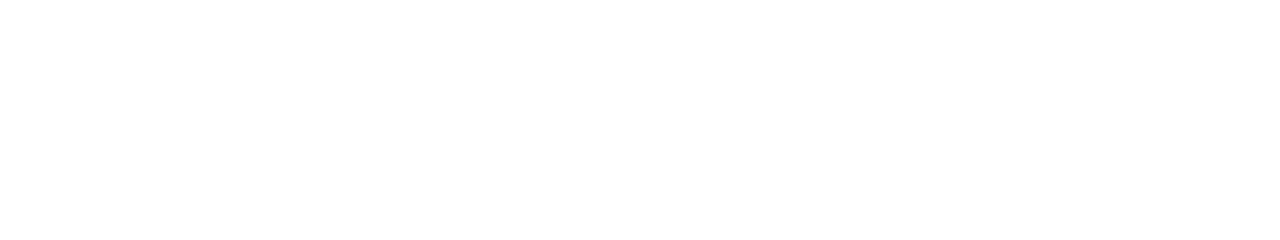
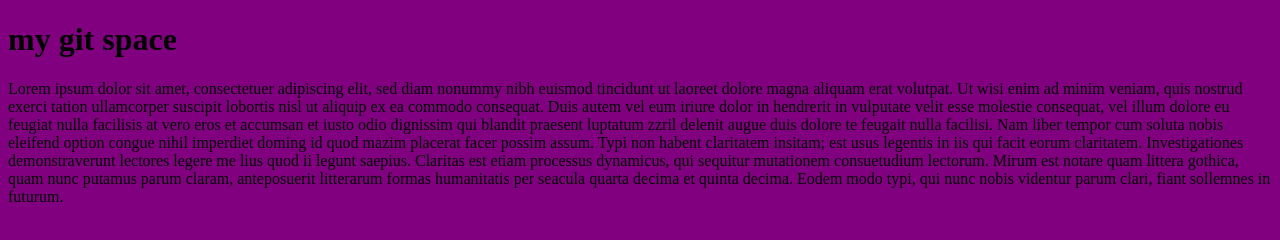
Before and after one commit to kevindean02/test, a plain HTML site: page index.html in a window 1280 px wide. Drawn offline with Linux system fonts and the light colour scheme.

Commit message:
changed background color

```diff
--- a/index.html
+++ b/index.html
@@ -4,9 +4,30 @@
     <meta charset="UTF-8">
     <meta name="viewport" content="width=device-width, initial-scale=1.0">
     <meta http-equiv="X-UA-Compatible" content="ie=edge">
-    <title>Document</title>
+    <title>my git space</title>
+    <link rel="stylesheet" href="main.css" type="text/css" />
 </head>
 <body>
-
+    <h1>my git space</h1>
+    <p>Lorem ipsum dolor sit amet, consectetuer adipiscing elit,
+    sed diam nonummy nibh euismod tincidunt ut laoreet dolore
+    magna aliquam erat volutpat. Ut wisi enim ad minim veniam,
+    quis nostrud exerci tation ullamcorper suscipit lobortis nisl
+    ut aliquip ex ea commodo consequat. Duis autem vel eum iriure
+    dolor in hendrerit in vulputate velit esse molestie consequat,
+    vel illum dolore eu feugiat nulla facilisis at vero eros et
+    accumsan et iusto odio dignissim qui blandit praesent luptatum
+    zzril delenit augue duis dolore te feugait nulla facilisi.
+    Nam liber tempor cum soluta nobis eleifend option congue
+    nihil imperdiet doming id quod mazim placerat facer possim
+    assum. Typi non habent claritatem insitam; est usus legentis
+    in iis qui facit eorum claritatem. Investigationes
+    demonstraverunt lectores legere me lius quod ii legunt saepius.
+    Claritas est etiam processus dynamicus, qui sequitur mutationem
+    consuetudium lectorum. Mirum est notare quam littera gothica,
+    quam nunc putamus parum claram, anteposuerit litterarum formas
+    humanitatis per seacula quarta decima et quinta decima. Eodem
+    modo typi, qui nunc nobis videntur parum clari, fiant sollemnes
+    in futurum.</p>
 </body>
 </html>
--- a/main.css
+++ b/main.css
@@ -0,0 +1 @@
+body{background-color: purple;}
```
